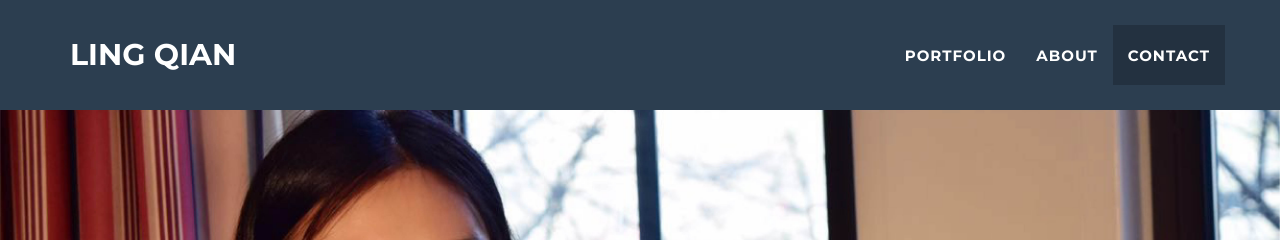
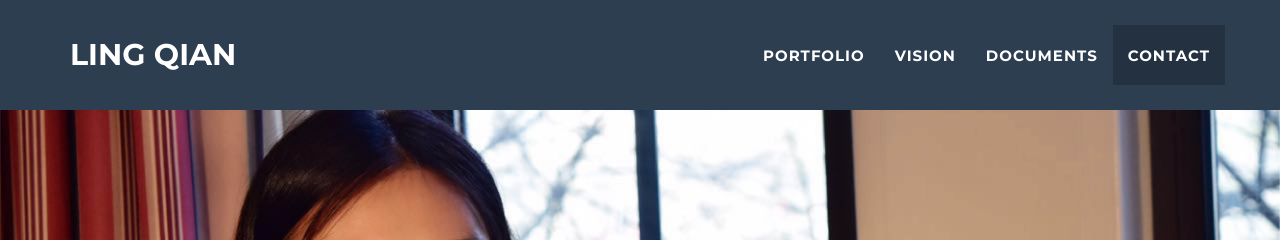
Before and after one commit to lingqiann/lingqiann.github.io, a Jekyll site: the page built from index.html, in a window 1280 px wide. Shown: the top 240 px of the page. Built offline with Jekyll 4.4.1, drawn with Linux system fonts in a browser that asks for light colours.

Commit message:
update navigation

```diff
--- a/_includes/nav.html
+++ b/_includes/nav.html
@@ -22,7 +22,10 @@
                         <a href="#portfolio">Portfolio</a>
                     </li>
                     <li class="page-scroll">
-                        <a href="#about">About</a>
+                        <a href="#about">Vision</a>
+                    </li>
+                    <li class="page-scroll">
+                        <a href="#documents">Documents</a>
                     </li>
                     <li class="page-scroll">
                         <a href="#contact">Contact</a>
```
